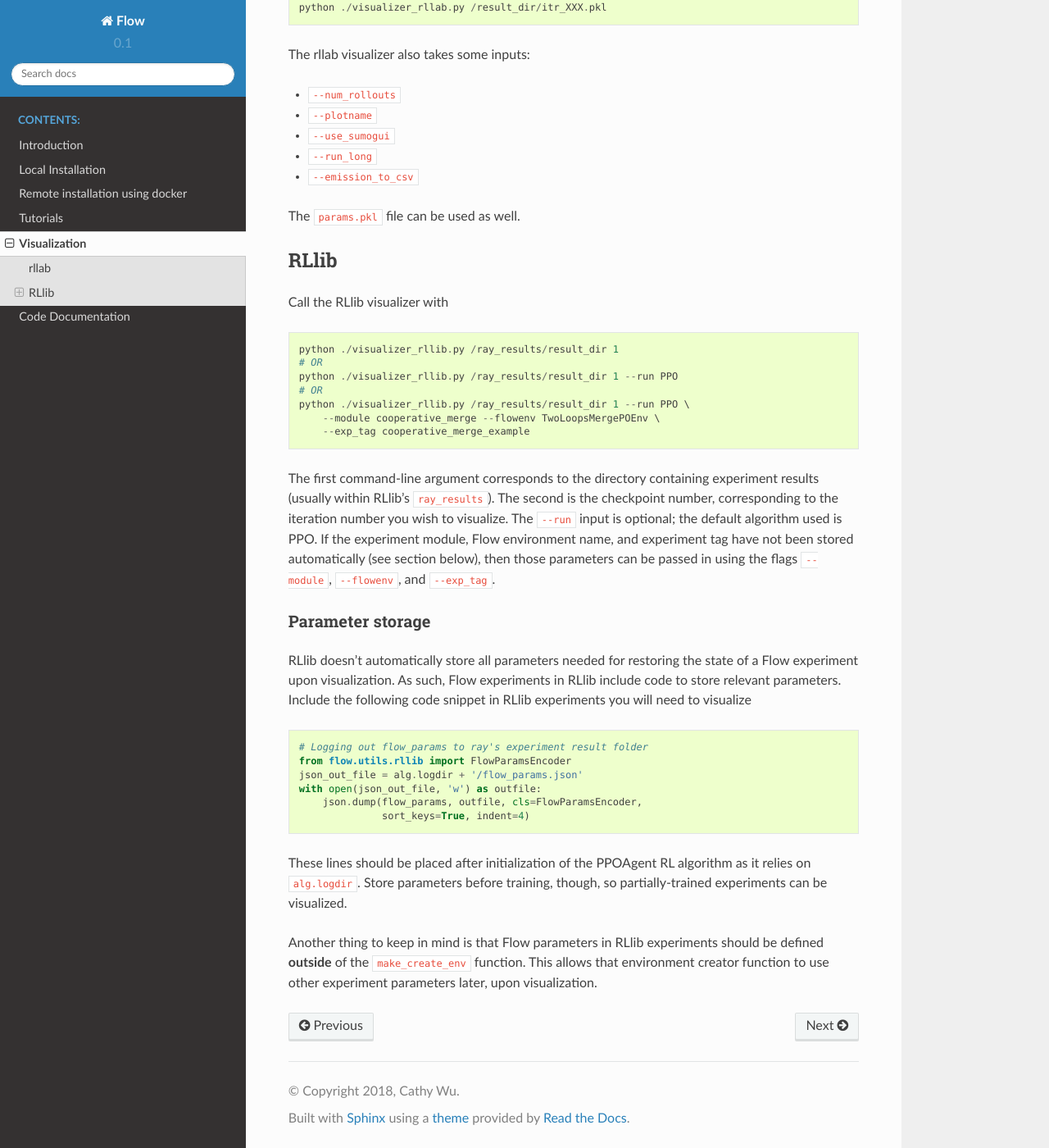
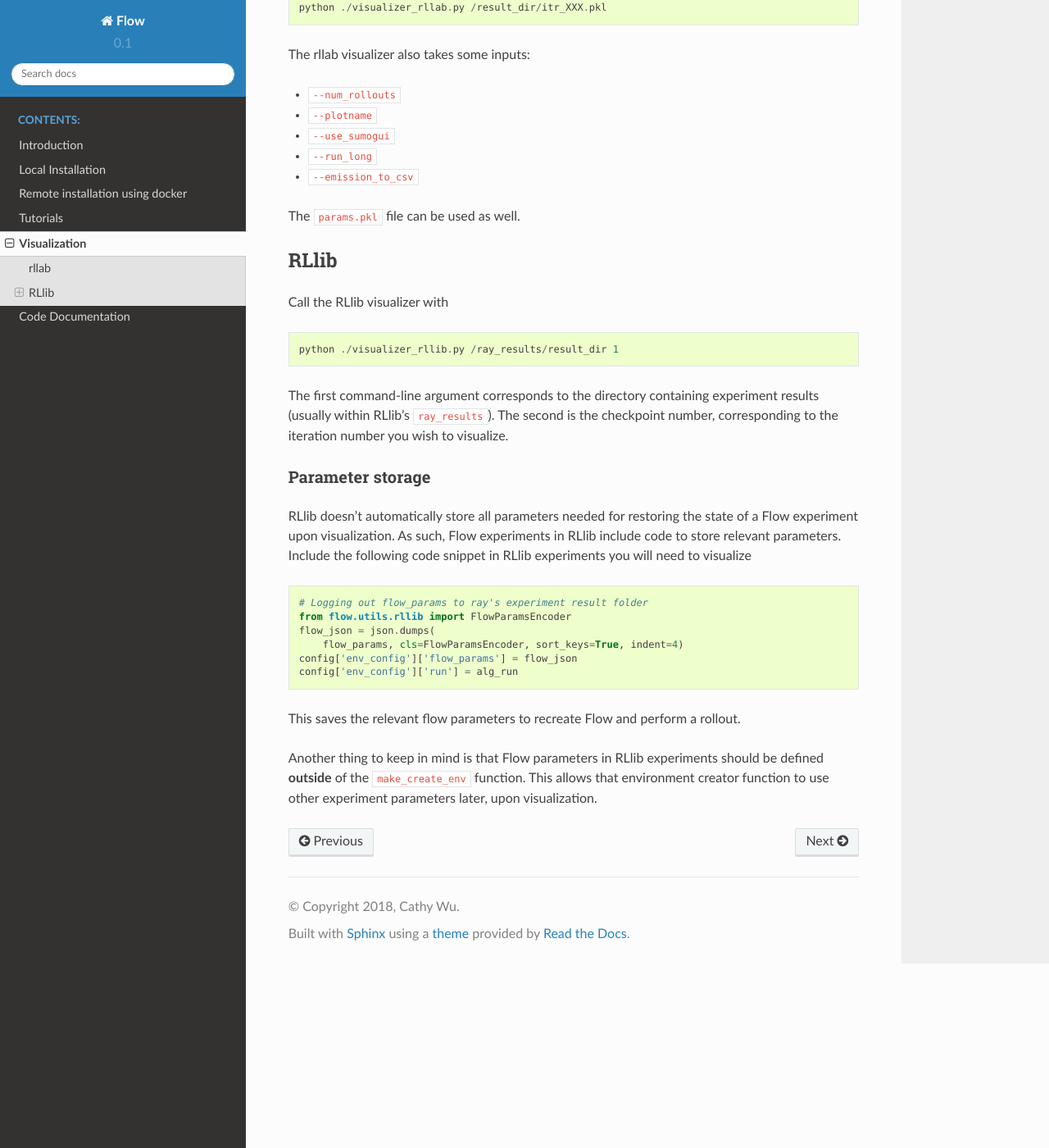
Before and after one commit to flow-project/flow, a Sphinx documentation site: the page built from docs/source/visualizing.rst, in a window 1280 px wide and 1400 px high, scrolled down 707 px. Shown: the whole window at 82% size. Built offline with Sphinx 7.4.7 and the Read the Docs theme 2.0.0, drawn with Linux system fonts in a browser that asks for light colours; formulas are drawn with MathJax 3.

Commit message:
Update visualizing.rst
This file is out of date and is now updated.

```diff
--- a/docs/source/visualizing.rst
+++ b/docs/source/visualizing.rst
@@ -36,21 +36,11 @@ Call the RLlib visualizer with
 ::
 
     python ./visualizer_rllib.py /ray_results/result_dir 1
-    # OR
-    python ./visualizer_rllib.py /ray_results/result_dir 1 --run PPO
-    # OR
-    python ./visualizer_rllib.py /ray_results/result_dir 1 --run PPO \
-        --module cooperative_merge --flowenv TwoLoopsMergePOEnv \
-        --exp_tag cooperative_merge_example
 
 The first command-line argument corresponds to the directory containing
 experiment results (usually within RLlib's ``ray_results``). The second is
 the checkpoint number, corresponding to the iteration number you wish to
-visualize. The ``--run`` input is optional; the default algorithm used is
-PPO. If the experiment module, Flow environment name, and experiment tag
-have not been stored automatically (see section below), then those
-parameters can be passed in using the flags ``--module``, ``--flowenv``,
-and ``--exp_tag``.
+visualize.
 
 Parameter storage
 -----------------
@@ -62,14 +52,13 @@ RLlib experiments you will need to visualize
 
     # Logging out flow_params to ray's experiment result folder
     from flow.utils.rllib import FlowParamsEncoder
-    json_out_file = alg.logdir + '/flow_params.json'
-    with open(json_out_file, 'w') as outfile:
-        json.dump(flow_params, outfile, cls=FlowParamsEncoder,
-                  sort_keys=True, indent=4)
+    flow_json = json.dumps(
+        flow_params, cls=FlowParamsEncoder, sort_keys=True, indent=4)
+    config['env_config']['flow_params'] = flow_json
+    config['env_config']['run'] = alg_run
 
-These lines should be placed after initialization of the PPOAgent RL algorithm as
-it relies on ``alg.logdir``. Store parameters before training, though, so
-partially-trained experiments can be visualized.
+This saves the relevant flow parameters to recreate Flow and perform
+a rollout.
 
 Another thing to keep in mind is that Flow parameters in RLlib experiments
 should be defined **outside** of the ``make_create_env`` function. This allows
```
